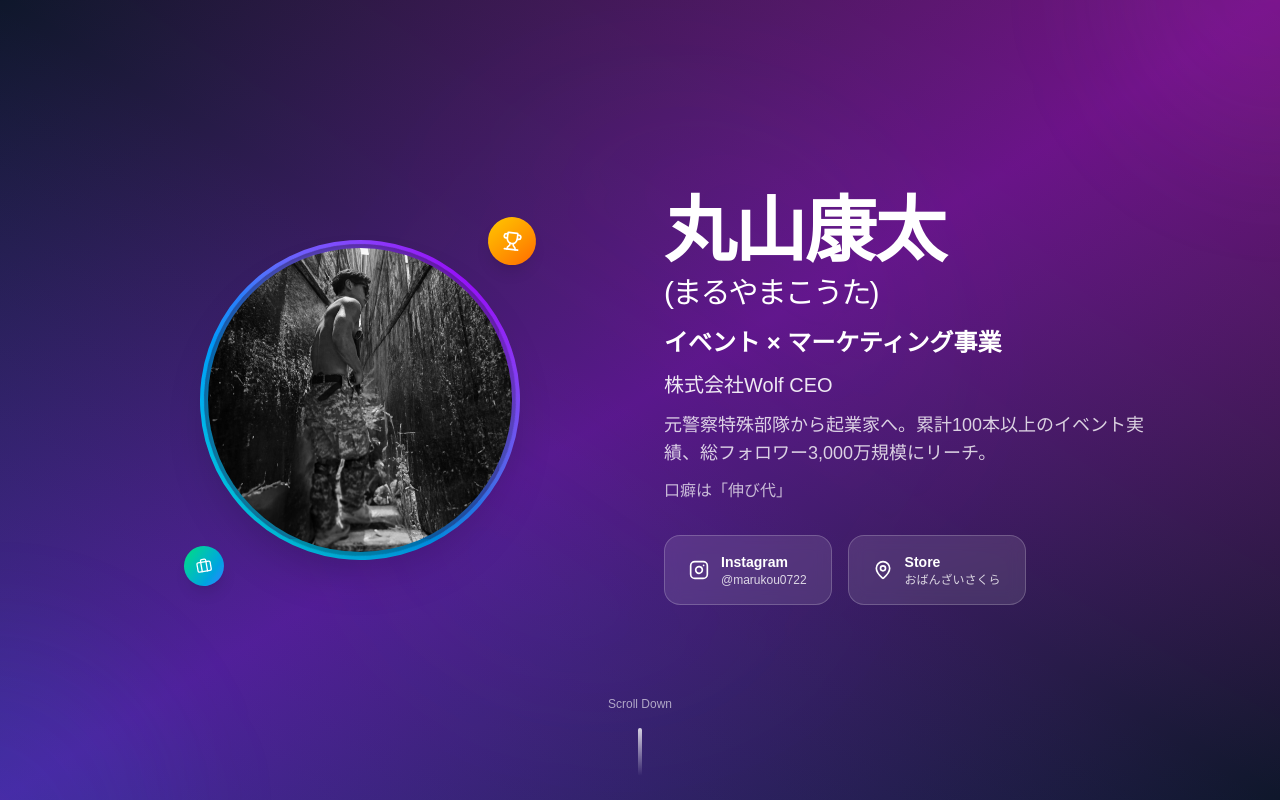
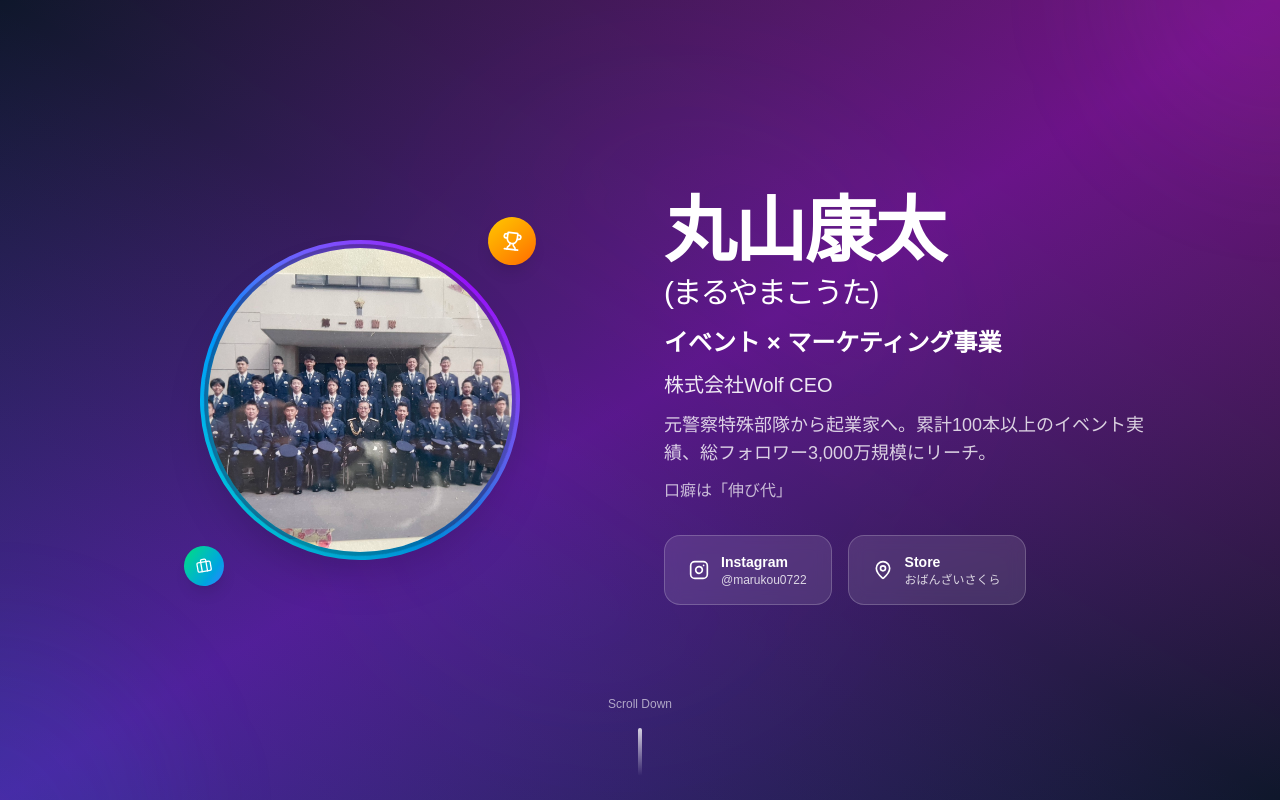
Before and after one commit to yannsunn/kota-maruyama-profile, a Next.js app: page / in a window 1280 px wide. Shown: the top 800 px of the page. Built offline with nearby package versions, Linux system fonts and the light colour scheme.

Commit message:
Update hero section image to second gallery photo

```diff
--- a/src/app/page.tsx
+++ b/src/app/page.tsx
@@ -153,7 +153,7 @@ export default function Home() {
                   transition={{ type: "spring", stiffness: 300, damping: 20 }}
                 >
                   <Image
-                    src="/kota-profile.jpg"
+                    src="/S__8241389_0.jpg"
                     alt="丸山康太"
                     fill
                     className="object-cover"
```
